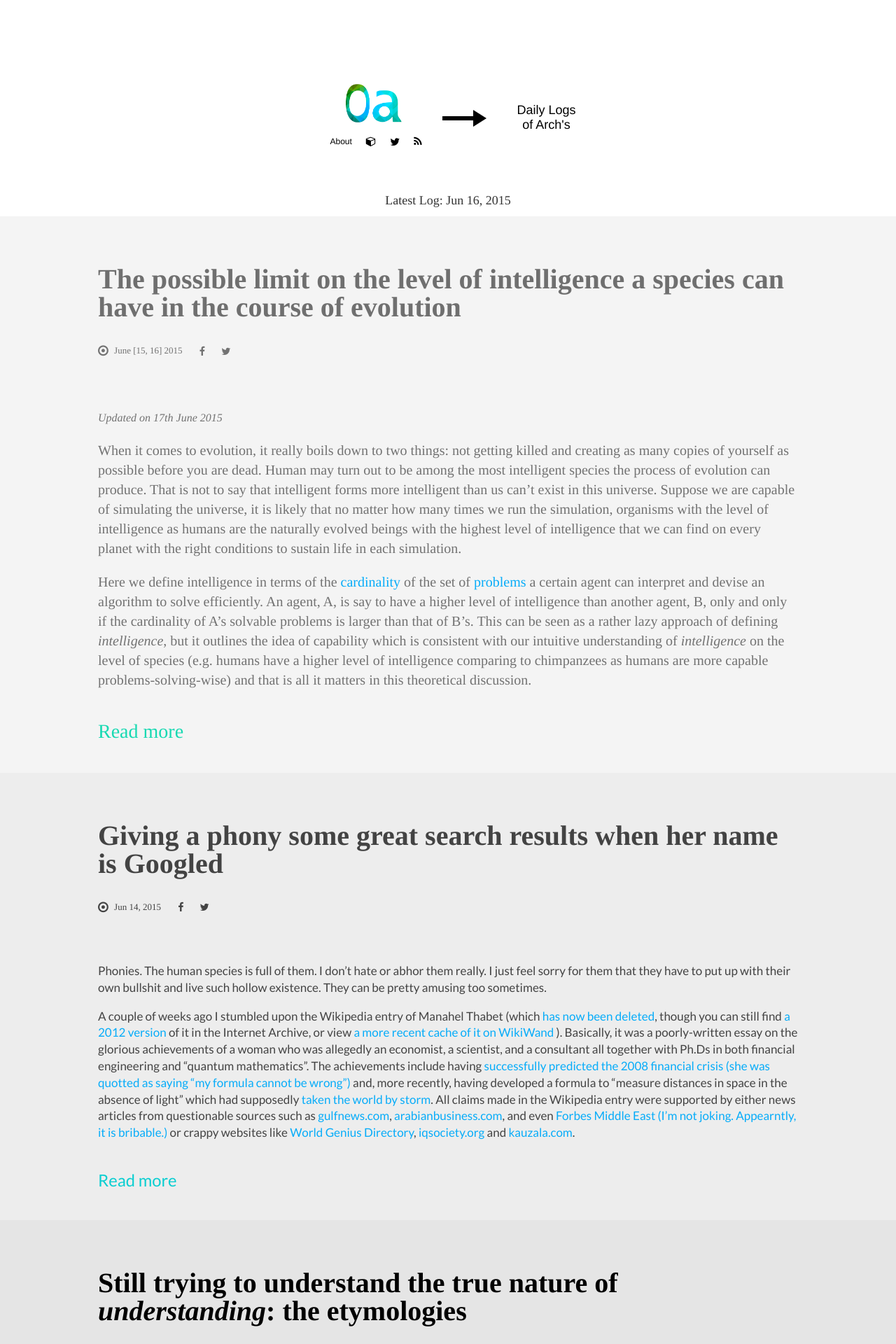
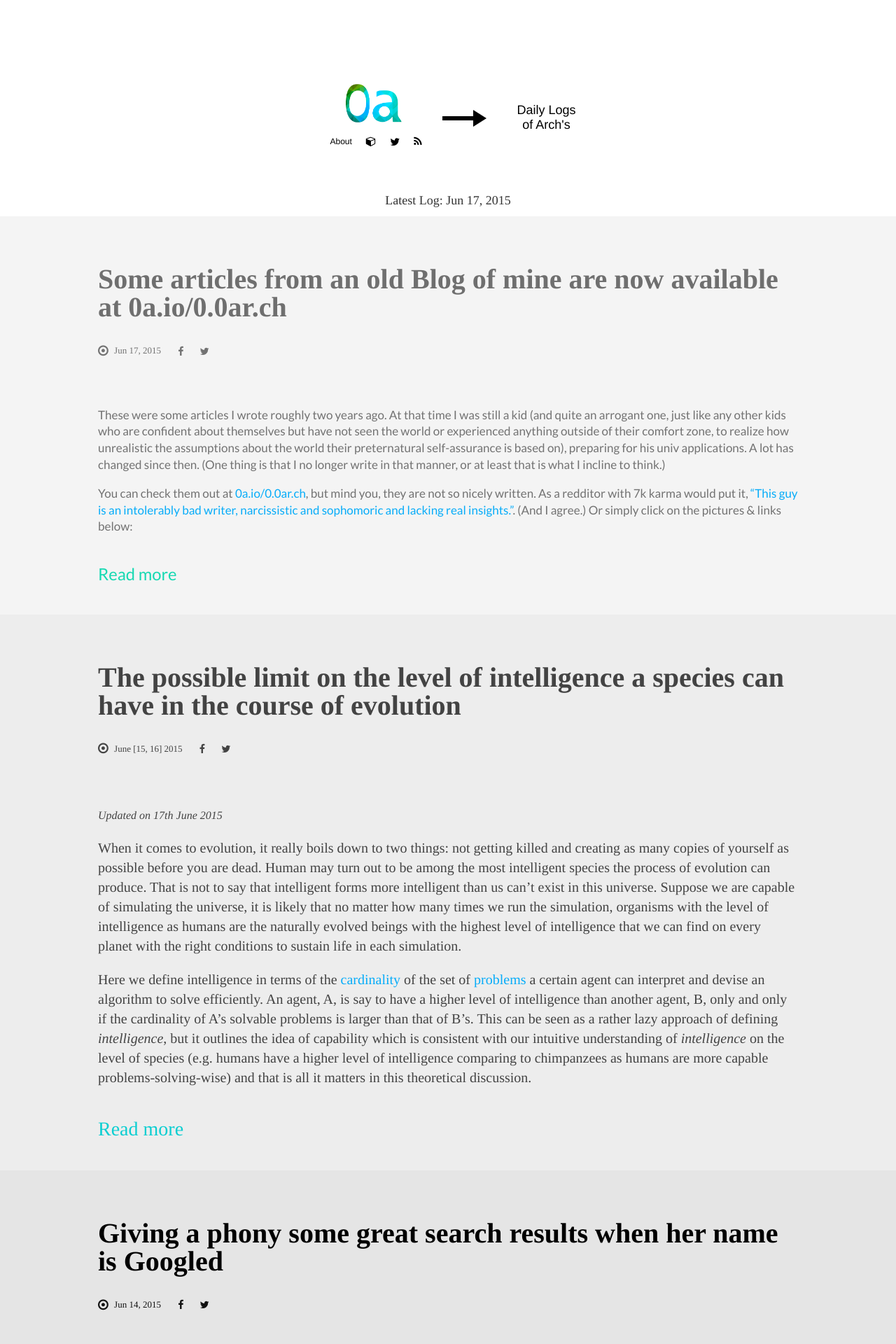
Before and after one commit to archywillhe/0a-Jekyll, a Jekyll site: the page built from dailyLogs.html, in a window 1280 px wide. Shown: the top 1920 px of the page at 70% size. Built offline with Jekyll 4.4.1, drawn with Linux system fonts in a browser that asks for light colours; nearby versions of some CDN libraries.

Commit message:
read me & added some-blog-posts-from-two-years-ago-are-now-available-at/0.0ar.ch

```diff
--- a/_layouts/article.html
+++ b/_layouts/article.html
@@ -7,7 +7,7 @@ subspace: "Stuff<br>I wrote"
 <div class="container">
 <div class="archypost {% if page.font %} {{page.font}} {% else %} lato {%endif%}">
 <div class="archycoverpic showInMobile">
-        <img src="{{page.coverImg | prepend: site.imageurl }}" alt="">
+        <img src="{% if page.coverImg == 0 %} {{page.img}} {%else%} {{page.coverImg | prepend: site.imageurl }} {% endif %}" alt="">
       </div>
 <div class="archycontent" itemprop="articleBody">{{content}}</div>
 <div class="kudobox">
--- a/_posts/2015-06-08-jekyll-in-3min.md
+++ b/_posts/2015-06-08-jekyll-in-3min.md
@@ -235,6 +235,10 @@ Having a <a href="https://github.com/ruby/rake)">Rake</a> file is a good way to
 </p>
 </li>
 <li>
+<p><small>This is added on 19th June</small> If you are working with custom url for Collection files, remember to always end the permalink with `/` (e.g. `myCat/` instead of `myCat`) [or the file would be served raw](https://github.com/jekyll/jekyll/issues/3800).
+</p>
+</li>
+<li>
 <p>Lastly, you don't really need to stick to the GitHub Pages&trade; Jekyll (the Jekyll that GitHub Pages&trade; has built-in support for) for your GitHub Page if you prefer something else. Or something more advanced - <a href="http://jekyllrb.com/news/2015/01/24/jekyll-3-0-0-beta1-released/)">Try out Jekyll 3.0, it's got hooks</a>. (If you want to use Jekyll 3.0 for production, you'd just need to build locally & push the <code>_site/</code> dir as the repo.) This way you can <a href="http://jekyllrb.com/docs/plugins/">fully customize your Jekyll with plugins as well</a>.
 </p>
 </li>
--- /dev/null
+++ b/_posts/2015-06-17-some-blog-posts-from-two-years-ago-are-now-available-at-00arch.md
@@ -0,0 +1,37 @@
+---
+layout: dailylog
+postType: dailylog
+font:
+extraClasses:
+postType: dailylog
+title: "Some articles from an old Blog of mine are now available at 0a.io/0.0ar.ch"
+metaTitle:
+permalink: some-blog-posts-from-two-years-ago-are-now-available-at/0.0ar.ch
+metaDescription:
+publishedOn:
+updateAt:
+readingTime:
+published: 1
+coverImg:
+subtitle:
+subtitleBottom:
+extract: |
+    These were some articles I wrote roughly two years ago. At that time I was still a kid (and quite an arrogant one, just like any other kids who are confident about themselves but have not seen the world or experienced anything outside of their comfort zone, to realize how unrealistic the assumptions about the world their preternatural self-assurance is based on), preparing for his univ applications. A lot has changed since then. (One thing is that I no longer write in that manner, or at least that is what I incline to think.)
+
+    You can check them out at [0a.io/0.0ar.ch](http://0a.io/0.0ar.ch), but mind you, they are not so nicely written. As a redditor with 7k karma would put it, ["This guy is an intolerably bad writer, narcissistic and sophomoric and lacking real insights."](http://www.reddit.com/r/lifehack/comments/1v943g/how_to_excel_at_anything_in_life_the_key_here_is/). (And I agree.) Or simply click on the pictures & links below:
+---
+
+
+
+These were some articles I wrote roughly two years ago. At that time I was still a kid (and quite an arrogant one, just like any other kids who are confident about themselves but have not seen the world or experienced anything outside of their comfort zone, to realize how unrealistic the assumptions about the world their preternatural self-assurance is based on), preparing for his univ applications. A lot has changed since then. (One thing is that I no longer write in that manner, or at least that is what I incline to think.)
+
+You can check them out at [0a.io/0.0ar.ch](http://0a.io/0.0ar.ch), but mind you, they are not so nicely written. As a redditor with 7k karma would put it, ["This guy is an intolerably bad writer, narcissistic and sophomoric and lacking real insights."](http://www.reddit.com/r/lifehack/comments/1v943g/how_to_excel_at_anything_in_life_the_key_here_is/). (And I agree.) Or simply click on the pictures & links below:
+
+{% assign posts =  site.days_of_yore | sort: 'num', %}
+{% assign posts_groups = posts | group_by:"layout" %}
+{% for posts_group in posts_groups %}
+{% assign listFilterName = "article" %}
+{% include list.html %}
+{% endfor %}
+
+They were used to be on [0.0ar.ch](http://0.0ar.ch) (now it redirects back to 0a.io). It was a [Cake](http://cakephp.org) server in an [EC2](aws.amazon.com/ec2/) instance, the same way as how I hosted [the older version of 0a.io (2.0) built on Meteor](https://github.com/0a-/0a).
--- a/_sass/_layout.scss
+++ b/_sass/_layout.scss
@@ -781,8 +781,15 @@ footer {
   .solution:hover,.hint:hover{
     color:#111
   }
-  math{
+  fmath,math{
     color:#f00544
+  }
+}
+.container{
+  .archycontent .archywrap{
+      .container{
+        width: 100%;
+      }
   }
 }
 
```
Also changed, not shown: readme.md (added).
